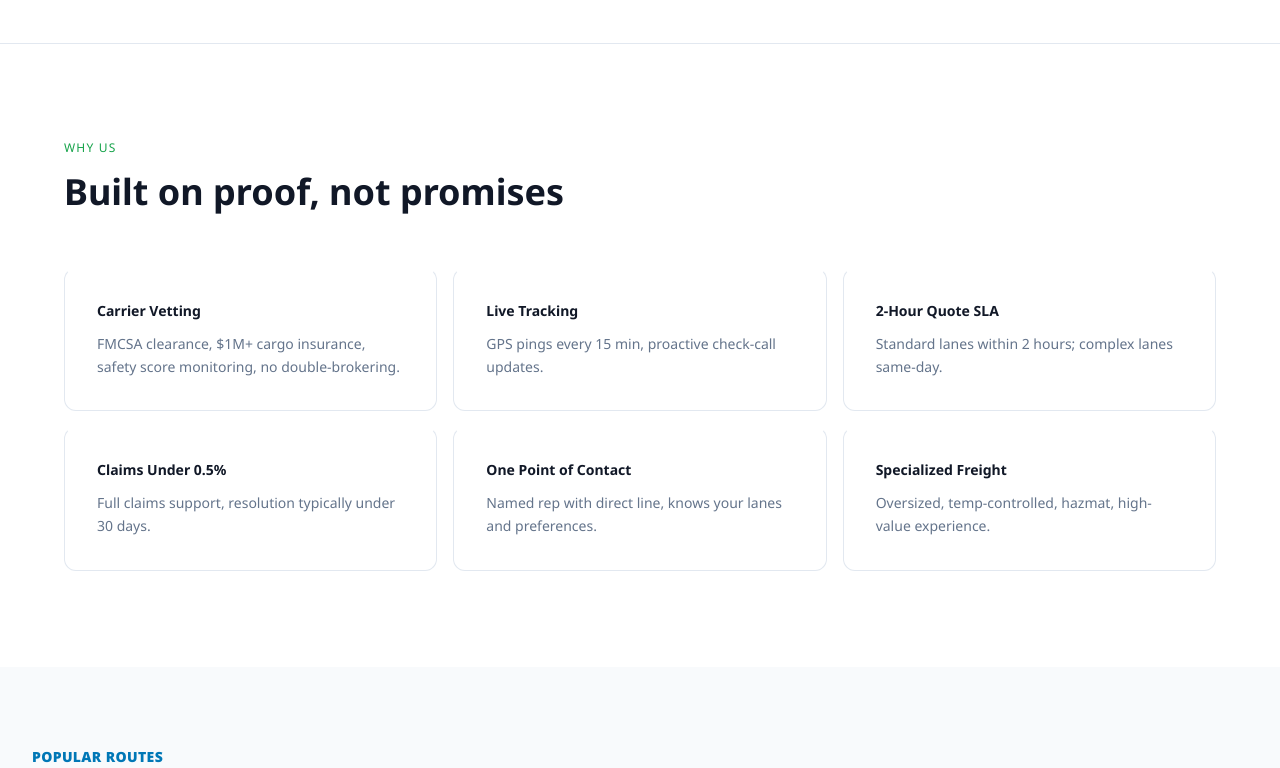
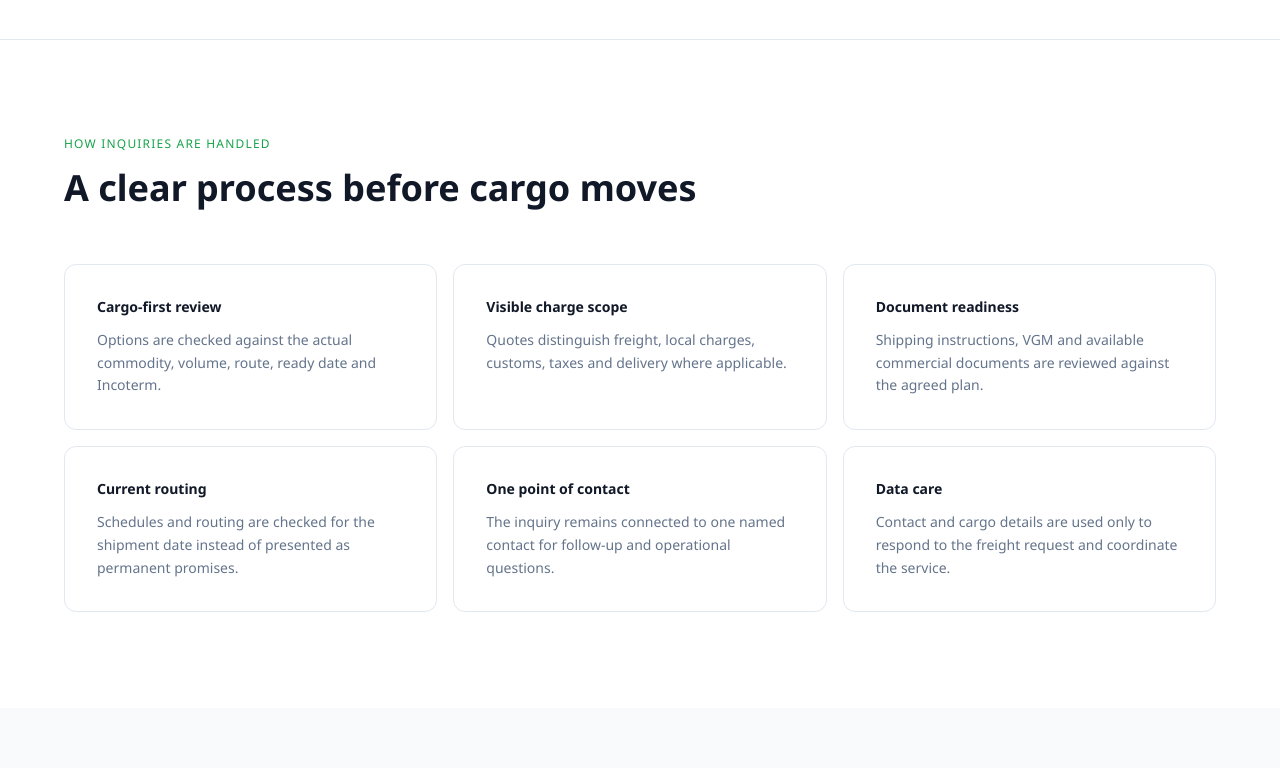
Before and after one commit to lyducquangbn99-gif/booking-by-john, a Next.js app: page /en in a window 1280 px wide. Shown: the part 2080-2848 px from the top of the page. Built offline with nearby package versions, Linux system fonts and the light colour scheme.

Commit message:
Replace unverified claims with process evidence

```diff
--- a/components/StatsBar.tsx
+++ b/components/StatsBar.tsx
@@ -1,32 +1,53 @@
-// components/StatsBar.tsx
-import { getTranslations } from 'next-intl/server';
+import { getLocale } from "next-intl/server";
+
+const COPY: Record<string, Array<{ value: string; label: string }>> = {
+  en: [
+    { value: "Route", label: "Shipment-specific planning" },
+    { value: "Scope", label: "Itemized charge review" },
+    { value: "Direct", label: "One point of contact" },
+    { value: "5", label: "Website languages" },
+  ],
+  vi: [
+    { value: "Tuyến", label: "Phương án theo từng lô hàng" },
+    { value: "Chi phí", label: "Rà soát phạm vi phí" },
+    { value: "Trực tiếp", label: "Một đầu mối liên hệ" },
+    { value: "5", label: "Ngôn ngữ website" },
+  ],
+  it: [
+    { value: "Rotta", label: "Piano specifico per spedizione" },
+    { value: "Costi", label: "Verifica dei costi inclusi" },
+    { value: "Diretto", label: "Un solo referente" },
+    { value: "5", label: "Lingue del sito" },
+  ],
+  es: [
+    { value: "Ruta", label: "Plan específico por envío" },
+    { value: "Cargos", label: "Revisión del alcance" },
+    { value: "Directo", label: "Un único contacto" },
+    { value: "5", label: "Idiomas del sitio" },
+  ],
+  id: [
+    { value: "Rute", label: "Rencana khusus per kiriman" },
+    { value: "Biaya", label: "Tinjauan cakupan biaya" },
+    { value: "Langsung", label: "Satu kontak utama" },
+    { value: "5", label: "Bahasa website" },
+  ],
+};
 
 export default async function StatsBar() {
-  const t = await getTranslations('stats');
-
-  const stats = [
-    { value: "500+",  label: t('shipmentsHandled') },
-    { value: "97.2%", label: t('onTimeRate') },
-    { value: "<2hr",  label: t('avgQuoteTime') },
-    { value: "0.3%",  label: t('claimRate') },
-  ];
-
+  const locale = await getLocale();
+  const stats = COPY[locale] || COPY.en;
   return (
-    <section className="bg-bg-secondary border-y border-border-subtle">
-      <div className="max-w-6xl mx-auto px-6 grid grid-cols-2 md:grid-cols-4">
-        {stats.map((stat, i) => (
+    <section className="border-y border-border-subtle bg-bg-secondary">
+      <div className="mx-auto grid max-w-6xl grid-cols-2 px-6 md:grid-cols-4">
+        {stats.map((stat, index) => (
           <div
-            key={i}
-            className={`py-10 px-6 text-center ${
-              i < stats.length - 1 ? "border-r border-border-subtle" : ""
-            }`}
+            key={stat.label}
+            className={`px-6 py-10 text-center ${index < stats.length - 1 ? "border-r border-border-subtle" : ""}`}
           >
-            <div className="font-display text-3xl md:text-4xl font-bold text-accent-green mb-2">
+            <div className="mb-2 font-display text-2xl font-bold text-accent-green md:text-3xl">
               {stat.value}
             </div>
-            <div className="text-xs text-text-muted tracking-widest uppercase">
-              {stat.label}
-            </div>
+            <div className="text-xs uppercase tracking-widest text-text-muted">{stat.label}</div>
           </div>
         ))}
       </div>
--- a/components/Trust.tsx
+++ b/components/Trust.tsx
@@ -1,40 +1,83 @@
-// components/Trust.tsx
-import { getTranslations } from 'next-intl/server';
+import { getLocale } from "next-intl/server";
+
+type Copy = { label: string; heading: string; items: Array<{ title: string; detail: string }> };
+const COPY: Record<string, Copy> = {
+  en: {
+    label: "How inquiries are handled",
+    heading: "A clear process before cargo moves",
+    items: [
+      { title: "Cargo-first review", detail: "Options are checked against the actual commodity, volume, route, ready date and Incoterm." },
+      { title: "Visible charge scope", detail: "Quotes distinguish freight, local charges, customs, taxes and delivery where applicable." },
+      { title: "Document readiness", detail: "Shipping instructions, VGM and available commercial documents are reviewed against the agreed plan." },
+      { title: "Current routing", detail: "Schedules and routing are checked for the shipment date instead of presented as permanent promises." },
+      { title: "One point of contact", detail: "The inquiry remains connected to one named contact for follow-up and operational questions." },
+      { title: "Data care", detail: "Contact and cargo details are used only to respond to the freight request and coordinate the service." },
+    ],
+  },
+  vi: {
+    label: "Cách xử lý yêu cầu",
+    heading: "Quy trình rõ ràng trước khi hàng di chuyển",
+    items: [
+      { title: "Kiểm tra theo hàng thực tế", detail: "Phương án dựa trên mặt hàng, sản lượng, tuyến, ngày sẵn sàng và Incoterm." },
+      { title: "Phạm vi phí rõ ràng", detail: "Báo giá tách cước, phí địa phương, hải quan, thuế và giao hàng khi áp dụng." },
+      { title: "Sẵn sàng chứng từ", detail: "Shipping instruction, VGM và chứng từ thương mại có sẵn được rà theo phương án." },
+      { title: "Tuyến đi hiện hành", detail: "Lịch và routing được kiểm tra theo ngày hàng thay vì cam kết cố định." },
+      { title: "Một đầu mối", detail: "Yêu cầu được theo dõi bởi một đầu mối cho trao đổi và vận hành." },
+      { title: "Bảo vệ dữ liệu", detail: "Thông tin liên hệ và hàng hóa chỉ dùng để phản hồi yêu cầu và điều phối dịch vụ." },
+    ],
+  },
+  it: {
+    label: "Come gestiamo le richieste",
+    heading: "Un processo chiaro prima della partenza",
+    items: [
+      { title: "Verifica della merce", detail: "Le opzioni dipendono da merce, volume, rotta, data pronta e Incoterm." },
+      { title: "Costi visibili", detail: "L’offerta distingue nolo, costi locali, dogana, imposte e consegna." },
+      { title: "Documenti pronti", detail: "Istruzioni, VGM e documenti disponibili vengono verificati sul piano concordato." },
+      { title: "Rotta aggiornata", detail: "Programmi e routing sono verificati per la data reale." },
+      { title: "Un referente", detail: "La richiesta rimane collegata a un contatto nominativo." },
+      { title: "Cura dei dati", detail: "Dati di contatto e merce sono usati solo per la richiesta e il servizio." },
+    ],
+  },
+  es: {
+    label: "Cómo gestionamos las solicitudes",
+    heading: "Un proceso claro antes de mover la carga",
+    items: [
+      { title: "Revisión de la carga", detail: "Las opciones se basan en mercancía, volumen, ruta, fecha e Incoterm." },
+      { title: "Cargos visibles", detail: "La oferta distingue flete, cargos locales, aduana, impuestos y entrega." },
+      { title: "Documentos preparados", detail: "Instrucciones, VGM y documentos disponibles se revisan según el plan." },
+      { title: "Ruta actual", detail: "Horarios y routing se comprueban para la fecha real." },
+      { title: "Un contacto", detail: "La solicitud permanece vinculada a un contacto identificado." },
+      { title: "Cuidado de datos", detail: "Los datos se usan solo para responder y coordinar el servicio." },
+    ],
+  },
+  id: {
+    label: "Cara kami menangani permintaan",
+    heading: "Proses yang jelas sebelum kargo bergerak",
+    items: [
+      { title: "Tinjauan kargo", detail: "Opsi diperiksa berdasarkan komoditas, volume, rute, tanggal siap, dan Incoterm." },
+      { title: "Cakupan biaya jelas", detail: "Penawaran memisahkan freight, biaya lokal, bea cukai, pajak, dan pengiriman." },
+      { title: "Kesiapan dokumen", detail: "Instruksi, VGM, dan dokumen yang tersedia ditinjau sesuai rencana." },
+      { title: "Rute terkini", detail: "Jadwal dan routing diperiksa untuk tanggal pengiriman sebenarnya." },
+      { title: "Satu kontak", detail: "Permintaan tetap terhubung ke satu kontak untuk tindak lanjut." },
+      { title: "Perlindungan data", detail: "Data kontak dan kargo hanya digunakan untuk permintaan dan layanan." },
+    ],
+  },
+};
 
 export default async function Trust() {
-  const t = await getTranslations('trust');
-
-  const trustPoints = [
-    { title: t('carrierVetting.title'), detail: t('carrierVetting.detail') },
-    { title: t('liveTracking.title'),   detail: t('liveTracking.detail') },
-    { title: t('quoteSla.title'),       detail: t('quoteSla.detail') },
-    { title: t('claims.title'),         detail: t('claims.detail') },
-    { title: t('oneContact.title'),     detail: t('oneContact.detail') },
-    { title: t('specialized.title'),    detail: t('specialized.detail') },
-  ];
-
+  const locale = await getLocale();
+  const copy = COPY[locale] || COPY.en;
   return (
-    <section id="trust" className="bg-bg-secondary py-24 px-6">
-      <div className="max-w-6xl mx-auto">
-        <p className="font-display text-xs text-accent-green tracking-widest uppercase mb-4">
-          {t('tagline')}
-        </p>
-        <h2 className="font-display text-3xl md:text-4xl font-bold text-text-primary mb-14">
-          {t('heading')}
-        </h2>
-        <div className="grid grid-cols-1 sm:grid-cols-2 lg:grid-cols-3 gap-4">
-          {trustPoints.map((point, i) => (
-            <div
-              key={i}
-              className="bg-bg-card border border-border-subtle border-t-transparent hover:border-t-accent-green rounded-xl p-8 hover:-translate-y-1 transition-all duration-200 cursor-default"
-            >
-              <h3 className="font-display text-sm font-bold text-text-primary mb-3">
-                {point.title}
-              </h3>
-              <p className="text-sm text-text-secondary leading-relaxed">
-                {point.detail}
-              </p>
-            </div>
+    <section id="trust" className="bg-bg-secondary px-6 py-24">
+      <div className="mx-auto max-w-6xl">
+        <p className="mb-4 text-xs uppercase tracking-widest text-accent-green">{copy.label}</p>
+        <h2 className="mb-14 text-3xl font-bold text-text-primary md:text-4xl">{copy.heading}</h2>
+        <div className="grid grid-cols-1 gap-4 sm:grid-cols-2 lg:grid-cols-3">
+          {copy.items.map((item) => (
+            <article key={item.title} className="rounded-xl border border-border-subtle bg-bg-card p-8">
+              <h3 className="mb-3 text-sm font-bold text-text-primary">{item.title}</h3>
+              <p className="text-sm leading-relaxed text-text-secondary">{item.detail}</p>
+            </article>
           ))}
         </div>
       </div>
--- a/messages/en.json
+++ b/messages/en.json
@@ -168,7 +168,7 @@
     },
     "success": {
       "title": "Request received — John's on it.",
-      "body": "Expect a personal follow-up within 2 hours during business hours. For urgent requests, call directly: {phone}",
+      "body": "John will review your request and follow up during business hours. For urgent requests, call directly: {phone}",
       "dismiss": "Got it"
     },
     "error": {
--- a/messages/es.json
+++ b/messages/es.json
@@ -168,7 +168,7 @@
     },
     "success": {
       "title": "Solicitud recibida — John está en ello.",
-      "body": "Espera una respuesta personal en 2 horas durante el horario laboral. Para solicitudes urgentes, llama directamente: {phone}",
+      "body": "John revisará la solicitud y responderá durante el horario laboral. Para solicitudes urgentes, llama directamente: {phone}",
       "dismiss": "Entendido"
     },
     "error": {
--- a/messages/id.json
+++ b/messages/id.json
@@ -168,7 +168,7 @@
     },
     "success": {
       "title": "Permintaan diterima — John sedang menanganinya.",
-      "body": "Tunggu tindak lanjut pribadi dalam 2 jam selama jam kerja. Untuk permintaan mendesak, hubungi langsung: {phone}",
+      "body": "John akan meninjau permintaan dan menindaklanjuti selama jam kerja. Untuk permintaan mendesak, hubungi langsung: {phone}",
       "dismiss": "Mengerti"
     },
     "error": {
--- a/messages/it.json
+++ b/messages/it.json
@@ -168,7 +168,7 @@
     },
     "success": {
       "title": "Richiesta ricevuta — John ci pensa.",
-      "body": "Aspetta una risposta personale entro 2 ore durante l'orario lavorativo. Per richieste urgenti, chiama direttamente: {phone}",
+      "body": "John esaminerà la richiesta e risponderà durante l'orario lavorativo. Per richieste urgenti, chiama direttamente: {phone}",
       "dismiss": "Capito"
     },
     "error": {
--- a/messages/vi.json
+++ b/messages/vi.json
@@ -168,7 +168,7 @@
     },
     "success": {
       "title": "Yêu cầu đã nhận — John đang xử lý.",
-      "body": "Hãy chờ phản hồi cá nhân trong vòng 2 giờ trong giờ làm việc. Với các yêu cầu khẩn cấp, gọi trực tiếp: {phone}",
+      "body": "John sẽ xem yêu cầu và liên hệ trong giờ làm việc. Với yêu cầu khẩn cấp, gọi trực tiếp: {phone}",
       "dismiss": "Đã hiểu"
     },
     "error": {
```
Also changed, not shown: app/[locale]/layout.tsx (+17 -9 lines), app/api/send-booking/route.ts (+5 -5 lines).
